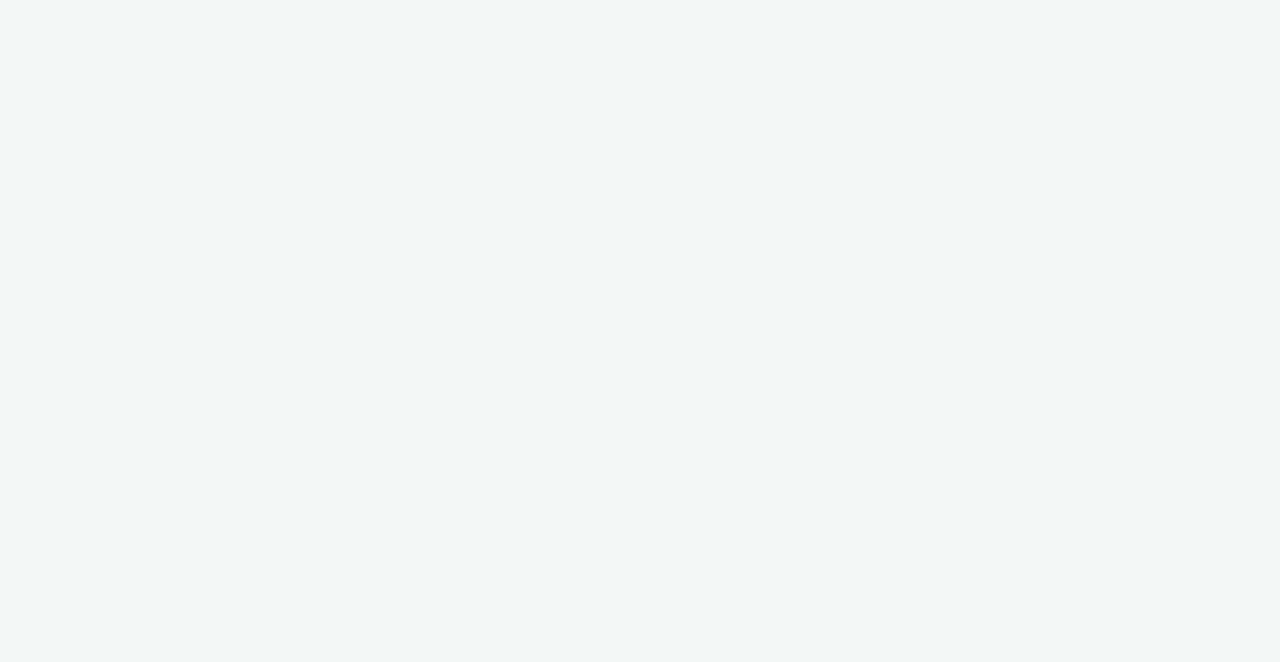
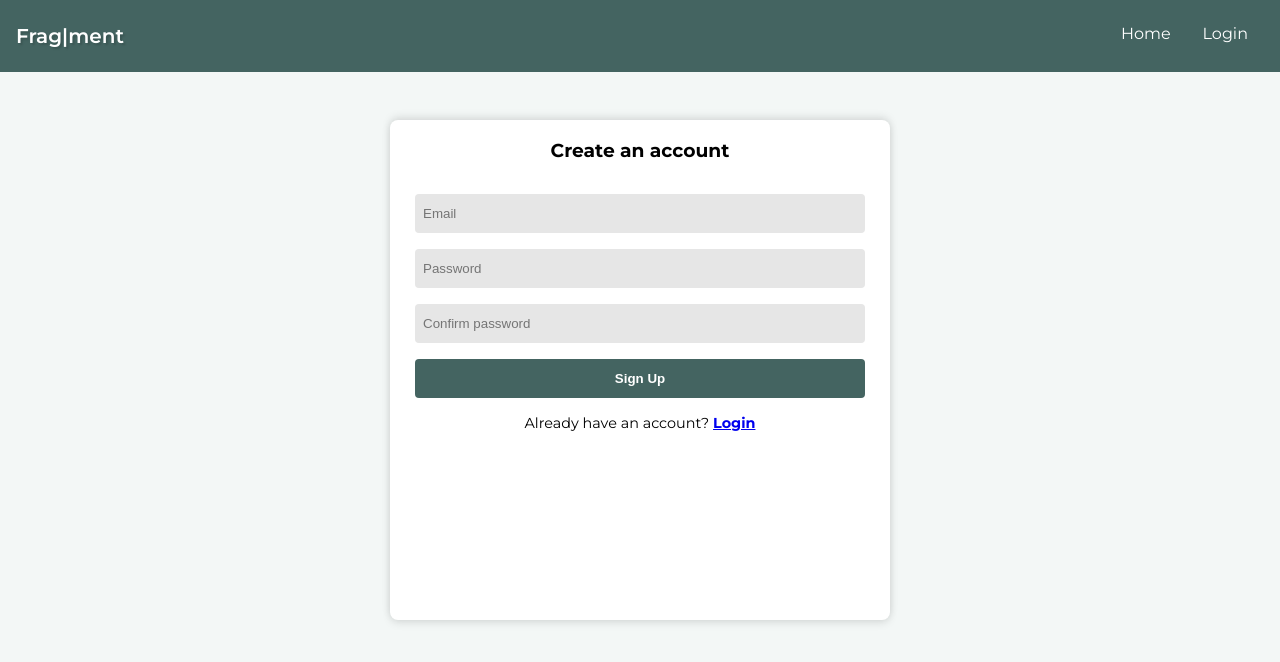
Before and after one commit to pcarelli/strava, a React (Vite) app in the folder strava_portfolio/: page /signup in a window 1280 px wide. Before the commit this address had no page. Shown: the top 662 px of the page. Built offline with nearby package versions, Linux system fonts and the light colour scheme; no server answers.

Commit message:
firebase signup

```diff
--- a/strava_portfolio/package.json
+++ b/strava_portfolio/package.json
@@ -11,9 +11,11 @@
   },
   "dependencies": {
     "dotenv": "^16.4.5",
+    "firebase": "^10.13.1",
     "react": "^18.3.1",
     "react-dom": "^18.3.1",
-    "react-router-dom": "^6.26.1"
+    "react-router-dom": "^6.26.1",
+    "uuid": "^10.0.0"
   },
   "devDependencies": {
     "@types/react": "^18.3.3",
--- a/strava_portfolio/src/App.jsx
+++ b/strava_portfolio/src/App.jsx
@@ -1,18 +1,23 @@
 import React from 'react'
 import Login from './pages/Login.jsx'
+import Signup from './pages/Signup.jsx'
 import Home from './pages/Home.jsx'
 import Layout from './components/Layout.jsx'
 import { BrowserRouter, Routes, Route } from "react-router-dom"
+import { AuthProvider } from './contexts/AuthContext.jsx'
 
 export default function App(){
   return (
       <BrowserRouter>
+        <AuthProvider>
           <Routes>
             <Route path='/' element={<Layout />}>
               <Route index element={<Home />} />
               <Route path='login' element={<Login />} />
+              <Route path='signup' element={<Signup />} />
             </Route>
           </Routes>
+        </AuthProvider>
       </BrowserRouter>
   )
 }
--- /dev/null
+++ b/strava_portfolio/src/contexts/AuthContext.jsx
@@ -0,0 +1,37 @@
+import React from 'react'
+import {auth} from '../firebase'
+
+
+const AuthContext = React.createContext()
+
+export function useAuth(){
+    return React.useContext(AuthContext)
+}
+
+export function AuthProvider({children}){
+    const [currentUser, setCurrentUser] = React.useState()
+
+    function signup(email, password){
+        return auth.createUserWithEmailAndPassword(email, password)
+    }
+
+    React.useEffect(() => {
+        const unsubscribe = auth.onAuthStateChanged(user => {
+            setCurrentUser(user)
+        })
+
+        return unsubscribe
+
+    }, [])
+
+
+    const value = {
+        currentUser,
+        signup
+    }
+    return (
+        <AuthContext.Provider value={value}>
+            {children}
+        </AuthContext.Provider>
+    )
+}
--- /dev/null
+++ b/strava_portfolio/src/firebase.js
@@ -0,0 +1,27 @@
+import firebase from 'firebase/compat/app'
+import 'firebase/compat/auth'
+
+
+// const app = firebase.initializeApp({
+//     apiKey: import.meta.env.VITE_FIREBASE_APIKEY,
+//     authDomain: import.meta.env.VITE_FIREBASE_AUTHDOMAIN,
+//     projectId: import.meta.env.VITE_FIREBASE_PROJECTID,
+//     storageBucket: import.meta.env.VITE_FIREBASE_STORAGEBUCKET,
+//     messagingSenderId: import.meta.env.VITE_FIREBASE_MESSAGINGSENDERID,
+//     appId: import.meta.env.VITE_FIREBASE_APPID,
+//     measurementId: import.meta.env.VITE_FIREBASE_MEASUREMENTID
+// })
+
+
+const app = firebase.initializeApp({
+    apiKey: "AIzaSyD9h8t7h9QdOBf0bTIHd7JepadrBXo9jzc",
+    authDomain: "fragment-ba087.firebaseapp.com",
+    projectId: "fragment-ba087",
+    storageBucket: "fragment-ba087.appspot.com",
+    messagingSenderId: "1003097532126",
+    appId: "1:1003097532126:web:c0392bd644380a489ec44f",
+    measurementId: "G-3SY2LYH5ST"
+})
+
+export const auth = app.auth()
+export default app
--- a/strava_portfolio/src/index.css
+++ b/strava_portfolio/src/index.css
@@ -72,6 +72,7 @@ html, body {
   color: white;
   border: none;
   border-radius: 4px;
+  font-weight: 600;
 }
 
 .login-form > button:hover {
@@ -99,3 +100,13 @@ html, body {
 .underline:hover {
   cursor: pointer;
 }
+
+.error-container {
+  background-color: rgb(255, 187, 187);
+  width: 90%;
+  text-align: center;
+  padding: 1rem;
+  margin: 1rem;
+  color: rgb(136, 0, 0);
+  border-radius: 4px;
+}
--- a/strava_portfolio/src/pages/Login.jsx
+++ b/strava_portfolio/src/pages/Login.jsx
@@ -1,4 +1,5 @@
 import React from "react"
+import { Link, NavLink, useParams } from "react-router-dom"
 
 export default function Login(){
     const [loginFormData, setLoginFormData] = React.useState({email: "", password: ""})
@@ -36,7 +37,7 @@ export default function Login(){
                 />
                 <button>Log in</button>
             </form>
-            <span className="bottom-text">Don't have an account? <span className="bold underline">Create one</span></span>
+            <span className="bottom-text">Don't have an account? <Link to="../signup" className="bold underline">Create one</Link></span>
         </div>
     )
 }
--- /dev/null
+++ b/strava_portfolio/src/pages/Signup.jsx
@@ -0,0 +1,61 @@
+import React from "react"
+import { Link, NavLink, useActionData, useParams } from "react-router-dom"
+import {useAuth} from '../contexts/AuthContext'
+
+export default function Signup(){
+
+    const emailRef = React.useRef()
+    const passwordRef = React.useRef()
+    const password2Ref = React.useRef()
+    const {signup} = useAuth()
+    const [error, setError] = React.useState('')
+    const [loading, setLoading] = React.useState(false)
+
+    async function handleSubmit(e){
+        e.preventDefault()
+
+        if(passwordRef.current.value !== password2Ref.current.value){
+            return setError('Passwords do not match')
+        }
+
+        try {
+            setError('')
+            setLoading(true)
+            await signup(emailRef.current.value, passwordRef.current.value)
+        } catch {
+            setError('Failed to create an account')
+        }
+
+        setLoading(false)
+
+    }
+
+    return (
+        <div className="login-container">
+            <h3 className="login-title">Create an account</h3>
+            {error && <div className="error-container"><span className='error-text'>{error}</span></div>}
+            <form onSubmit={handleSubmit} className="login-form">
+                <input
+                    name="email"
+                    type="email"
+                    placeholder="Email"
+                    ref={emailRef}
+                />
+                <input
+                    name="password"
+                    type="password"
+                    placeholder="Password"
+                    ref={passwordRef}
+                />
+                <input
+                    name="password2"
+                    type="password"
+                    placeholder="Confirm password"
+                    ref={password2Ref}
+                />
+                <button disabled={loading}>Sign Up</button>
+            </form>
+            <span className="bottom-text">Already have an account? <Link to="../login" className="bold underline">Login</Link></span>
+        </div>
+    )
+}
```
Also changed, not shown: 1 other file (tests, documents, lock files or other folders). Lines whose indentation alone changed are shown as unchanged.
